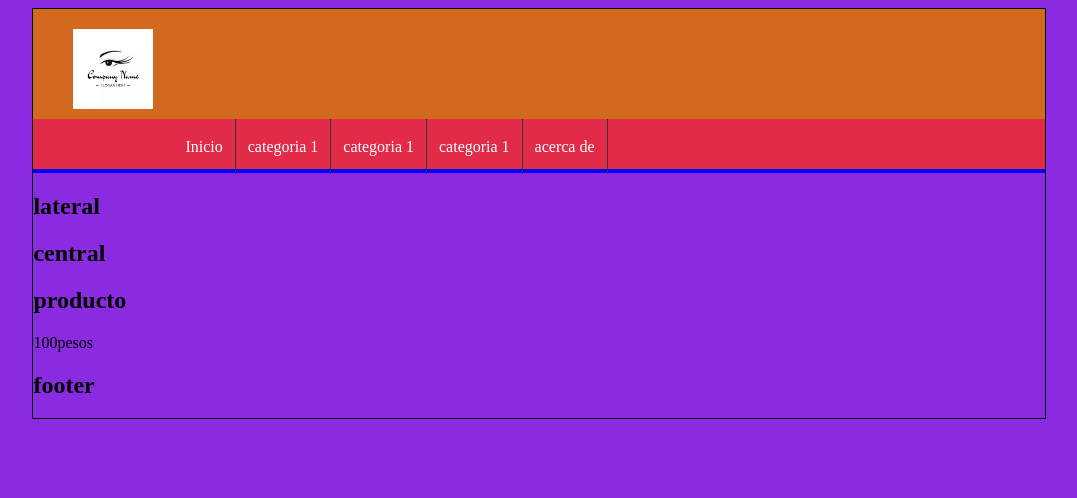
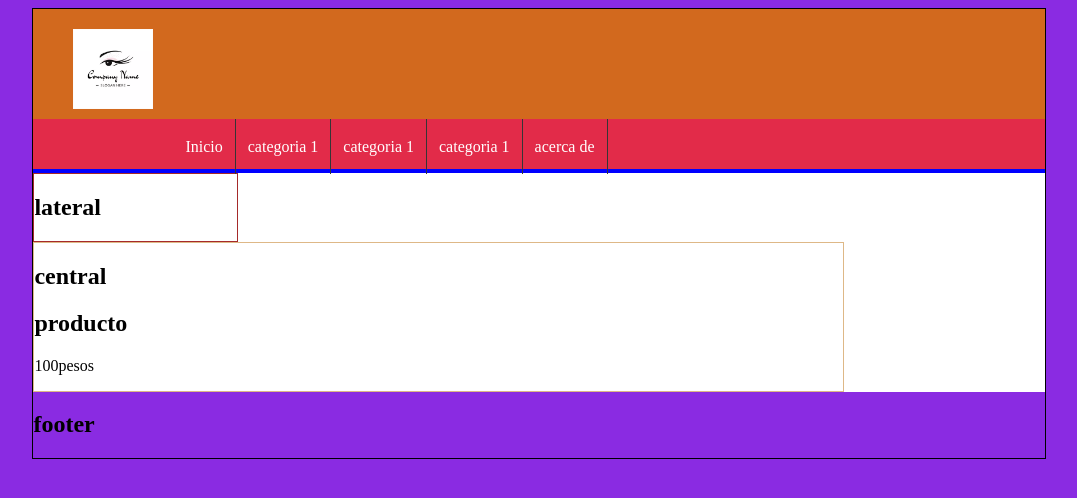
Before and after one commit to juliancamilojimenez2-create/proyecto-PHP, a PHP site: page /index2.html in a window 1280 px wide. Shown: the top 498 px of the page, without its empty margins (101-1178 px from the left). Run offline with PHP 8.4, Linux system fonts and the light colour scheme.

Commit message:
lateral y central

```diff
--- a/style.css
+++ b/style.css
@@ -65,3 +65,22 @@ padding-right: 12px;
 #menu a:hover{
     background-color: chartreuse;
 }
+
+#content{
+
+    margin: 0px auto;
+
+    background:white
+    ;
+}
+/*barra lateral*/
+#lateral{
+    width: 20%;
+    border: 1px solid brown;
+}
+
+#central{
+    width: 80%;
+    border: 1px solid burlywood;
+
+}
```
Also changed, not shown: index2.html (line endings or trailing spaces).
